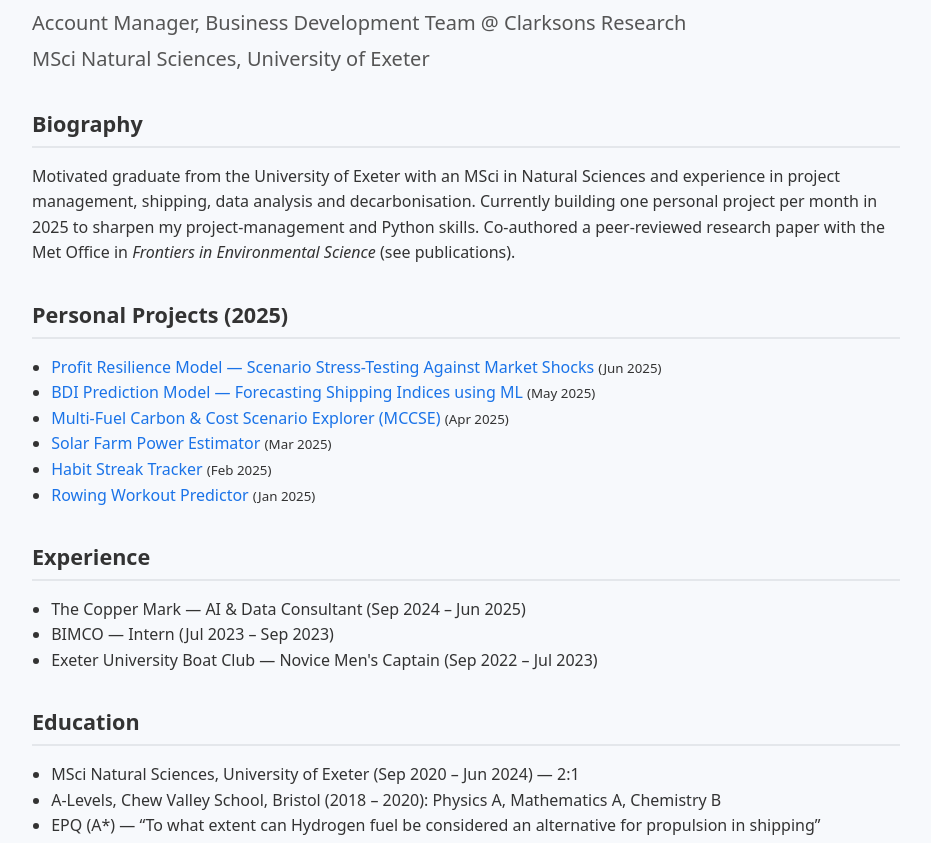
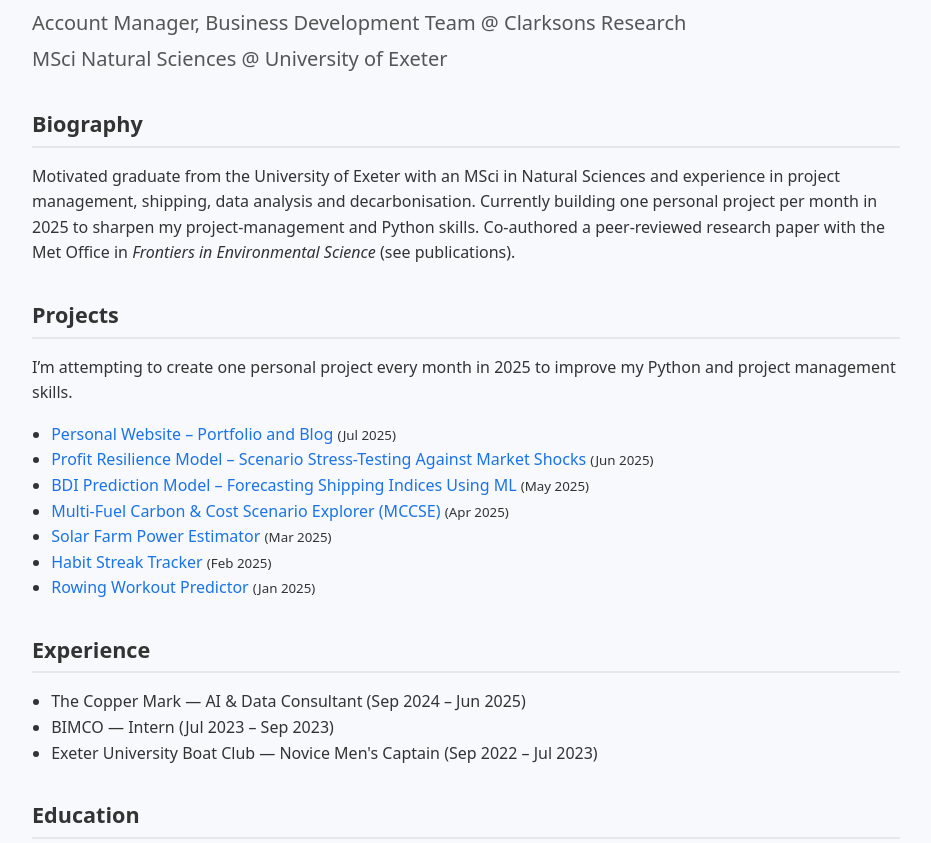
Before and after one commit to tloosley/tloosley.github.io, a plain HTML site: page index.html in a window 1280 px wide. Shown: the part 98-941 px from the top of the page, without its empty margins (174-1105 px from the left). Drawn offline with Linux system fonts and the light colour scheme.

Commit message:
Update index.html
Changed projects section

```diff
--- a/index.html
+++ b/index.html
@@ -4,10 +4,6 @@
   <meta charset="utf-8">
   <title>Tom Loosley</title>
   <meta name="viewport" content="width=device-width, initial-scale=1">
-
-  <!-- If you split the CSS into its own file, delete the <style> block
-       below and uncomment the next line. -->
-  <!-- <link rel="stylesheet" href="style.css"> -->
 
   <style>
     :root{
@@ -29,19 +25,9 @@
       margin:0 auto;
       padding:2rem 1rem 4rem;
     }
-    h1{
-      margin:0;
-      font-size:2.7rem;
-    }
-    h2{
-      margin:0.25rem 0;
-      font-size:1.25rem;
-      font-weight:500;
-      color:var(--muted);
-    }
-    section{
-      margin-top:2rem;
-    }
+    h1{margin:0;font-size:2.7rem;}
+    h2{margin:.25rem 0;font-size:1.25rem;font-weight:500;color:var(--muted);}
+    section{margin-top:2rem;}
     section h3{
       margin:0 0 .5rem;
       font-size:1.35rem;
@@ -51,12 +37,7 @@
     ul{padding-left:1.2rem;}
     a{color:var(--link);text-decoration:none;}
     a:hover{text-decoration:underline;}
-    footer{
-      margin-top:3rem;
-      font-size:.9rem;
-      color:var(--muted);
-      text-align:center;
-    }
+    footer{margin-top:3rem;font-size:.9rem;color:var(--muted);text-align:center;}
   </style>
 </head>
 <body>
@@ -64,7 +45,7 @@
     <header>
       <h1>Tom Loosley</h1>
       <h2>Account Manager, Business Development Team @ Clarksons Research</h2>
-      <h2>MSci Natural Sciences, University of Exeter</h2>
+      <h2>MSci Natural Sciences @ University of Exeter</h2>
     </header>
 
     <section id="bio">
@@ -77,34 +58,50 @@
       </p>
     </section>
 
+    <!-------------- Projects SECTION -------------->
     <section id="projects">
-      <h3>Personal Projects (2025)</h3>
+      <h3>Projects</h3>
+
+      <p>I’m attempting to create one personal project every month in 2025 to improve my Python and project management skills.</p>
+
       <ul>
+        <!-- newest project first -->
+        <li>
+          <a href="https://tloosley.github.io" target="_blank" rel="noopener">
+            Personal Website &ndash; Portfolio&nbsp;and&nbsp;Blog
+          </a> <small>(Jul&nbsp;2025)</small>
+        </li>
+
         <li>
           <a href="https://profitmodel.streamlit.app" target="_blank" rel="noopener">
-            Profit Resilience Model &mdash; Scenario Stress-Testing Against Market Shocks
+            Profit Resilience Model &ndash; Scenario Stress-Testing Against Market Shocks
           </a> <small>(Jun&nbsp;2025)</small>
         </li>
+
         <li>
           <a href="https://github.com/tloosley/BDI-Prediction-Model" target="_blank" rel="noopener">
-            BDI Prediction Model &mdash; Forecasting Shipping Indices using ML
+            BDI Prediction Model &ndash; Forecasting Shipping Indices Using ML
           </a> <small>(May&nbsp;2025)</small>
         </li>
+
         <li>
           <a href="https://multifuelcalculator.streamlit.app" target="_blank" rel="noopener">
             Multi-Fuel Carbon&nbsp;&amp;&nbsp;Cost Scenario Explorer&nbsp;(MCCSE)
           </a> <small>(Apr&nbsp;2025)</small>
         </li>
+
         <li>
           <a href="https://solarfarmestimator.streamlit.app" target="_blank" rel="noopener">
             Solar Farm Power Estimator
           </a> <small>(Mar&nbsp;2025)</small>
         </li>
+
         <li>
           <a href="https://habitstreaktracker.streamlit.app" target="_blank" rel="noopener">
             Habit Streak Tracker
           </a> <small>(Feb&nbsp;2025)</small>
         </li>
+
         <li>
           <a href="https://rowingworkoutpredictor.streamlit.app" target="_blank" rel="noopener">
             Rowing Workout Predictor
@@ -125,10 +122,10 @@
     <section id="education">
       <h3>Education</h3>
       <ul>
-        <li>MSci Natural Sciences, University of Exeter (Sep&nbsp;2020 – Jun&nbsp;2024) &mdash; 2:1</li>
-        <li>A-Levels, Chew Valley School, Bristol (2018 – 2020): Physics A, Mathematics A, Chemistry B</li>
-        <li>EPQ (A*) &mdash; “To what extent can Hydrogen fuel be considered an alternative for propulsion in shipping”</li>
-        <li>Master’s Research Project &mdash; “Assessing Near Infrared Spectroscopy as a tool for performance” (Jan&nbsp;2023 – Jun&nbsp;2024)</li>
+        <li><strong>MSci Natural Sciences, University of Exeter </strong>(Sep&nbsp;2020 – Jun&nbsp;2024) &mdash; 2:1</li>
+        <li><strong>A-Levels, Chew Valley School, Bristol </strong>(2018 – 2020): Physics A, Mathematics A, Chemistry B</li>
+        <li><strong>EPQ </strong>(A*) &mdash; “To what extent can Hydrogen fuel be considered an alternative for propulsion in shipping”</li>
+        <li><strong>Master’s Research Project</strong> &mdash; “Assessing Near Infrared Spectroscopy as a tool for performance” (Jan&nbsp;2023 – Jun&nbsp;2024)</li>
       </ul>
     </section>
 
```
